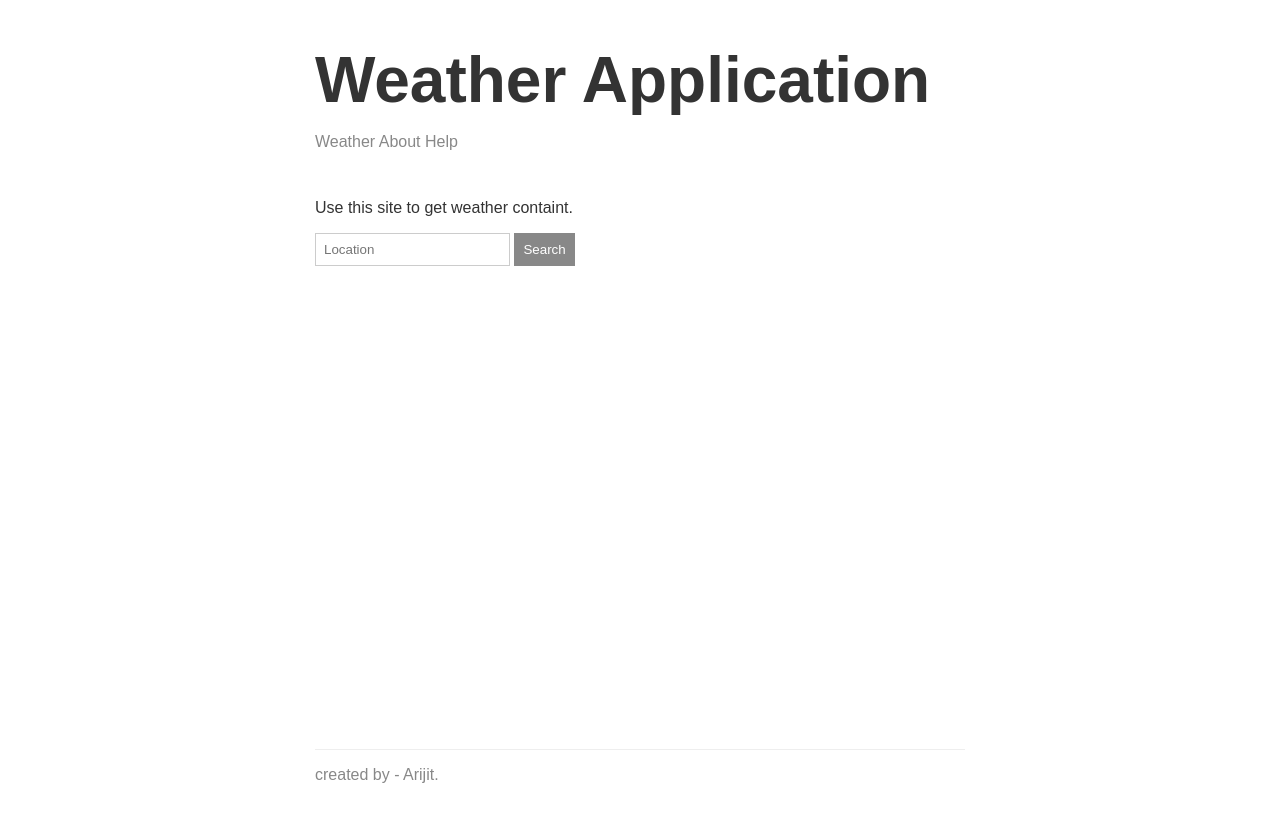
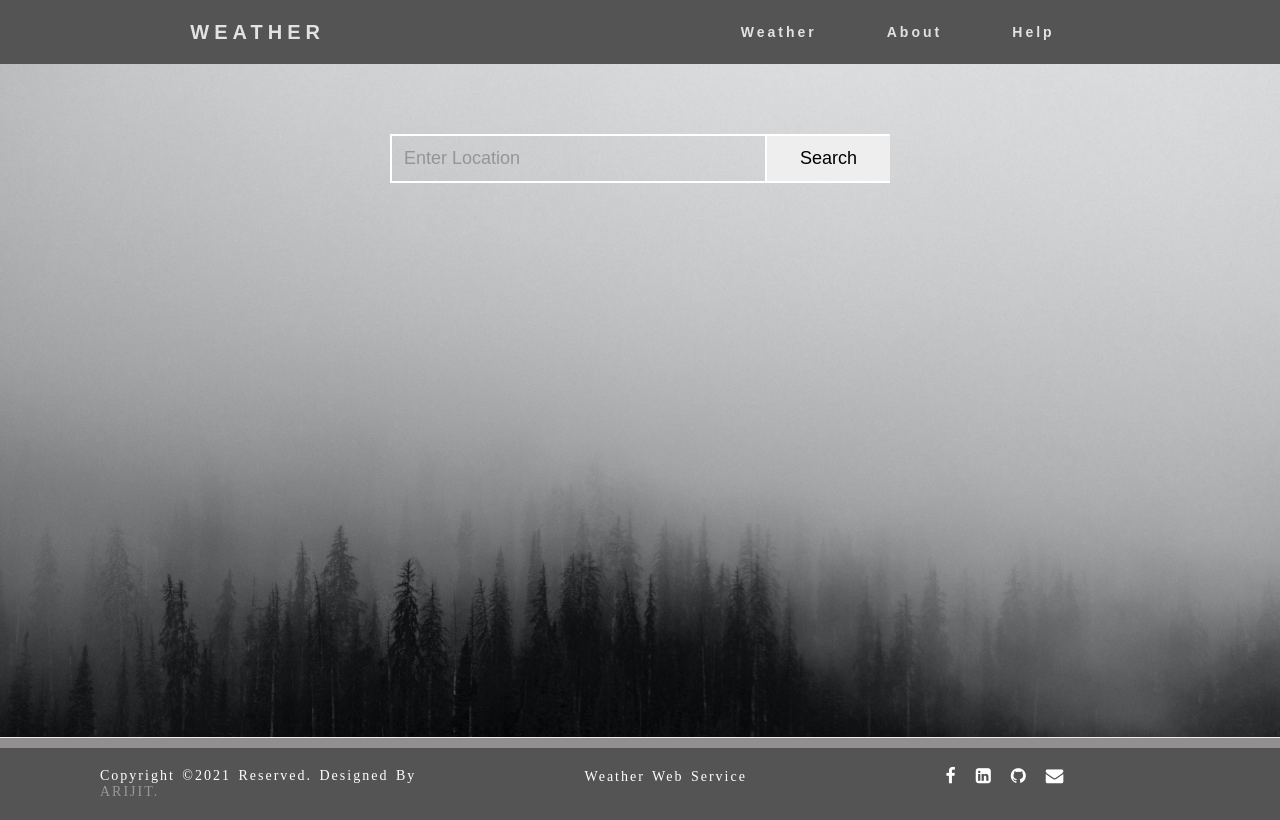
Before and after one commit to iamarijit13/WeatherWebService, a Node server app: page / in a window 1280 px wide. Before the commit the page ends 783 px from the top, so only its background shows below. Run offline with Node 20, Linux system fonts and the light colour scheme.

Commit message:
UI has been reimagined for Index page.

```diff
--- /dev/null
+++ b/public/css/footer.css
@@ -0,0 +1,68 @@
+*{
+    margin: 0;
+    padding: 0;
+    box-sizing: border-box;
+}
+
+footer{
+    position: absolute;
+    bottom: 0;
+    left: 0;
+    right: 0;
+    background: rgb(145, 143, 143);
+    height: 63px;
+    width: 100vw;
+    padding-top: 10px;
+    color: #fff;
+}
+
+.socials{
+    list-style: none;
+    display: flex;
+    align-items: center;
+    justify-content: center;
+    margin: 1rem 1rem 1rem 1;
+    float: right;
+    width:65%;
+
+}
+
+.socials li{
+    margin: 0 10px;
+}
+
+.socials a{
+    text-decoration: none;
+    color: #fff;
+}
+
+.socials a i{
+    font-size: 1.1rem;
+    transition: color 0.4s ease;
+}
+
+.socials a:hover i{
+    color: orange;
+}
+
+.footerButtom{
+    background: #545454;
+    width: 100vw;
+    padding: 20px 100px;
+    text-align: left;
+
+}
+
+.footerButtom p{
+    font-size: 14px;
+    word-spacing: 2px;
+    letter-spacing: 2px;
+    text-transform: capitalize;
+    width:50%;
+}
+
+.footerButtom span{
+    text-transform: uppercase;
+    opacity: 0.4;
+    font-weight: 200 ;
+}
--- /dev/null
+++ b/public/css/header.css
@@ -0,0 +1,109 @@
+*{
+    margin: 0px;
+    padding: 0px;
+    box-sizing: border-box;
+}
+
+nav{
+    display: flex;
+    justify-content: space-around;
+    align-items: center;
+    min-height: 8vh;
+    font-family: 'Zilla Slab', sans-serif;
+    background-color: #545454;
+}
+
+.logo a{
+    color: rgb(226, 226, 226);
+    text-transform: uppercase;
+    letter-spacing: 5px;
+    font-size: 20px;
+    text-decoration: none;
+}
+
+.navLinks{
+    display: flex;
+    background-color: none;
+    justify-content: space-around;
+    width: 30%;
+}
+
+.navLinks li{
+    list-style: none;
+}
+.navLinks a{
+    color: rgb(226, 226, 226);
+    text-decoration: none;
+    letter-spacing: 3px;
+    font-weight: bold;
+    font-size: 14px;
+}
+
+.burger{
+    display: none;
+    cursor: pointer;
+}
+
+.burger div{
+    width: 25px;
+    height: 3px;
+    background-color: rgb(226, 226, 226);
+    margin: 5px;
+    transition: all 0.3s ease;
+}
+
+@media screen and (max-width: 1024px){
+    .navLinks{
+        width: 60%;
+    }
+}
+
+@media screen and (max-width: 768px){
+    body{
+        overflow-x: hidden;
+    }
+    .navLinks{
+        position: absolute;
+        right: 0px;
+        height: 92vh;
+        top: 8vh;
+        background-color: #545454;
+        display: flex;
+        flex-direction: column;
+        align-items: center;
+        width: 50%;
+        transform: translateX(100%);
+        transition: transform 0.5s ease-in;
+    }
+    .navLinks li{
+        opacity: 0;
+    }
+    .burger{
+        display: block;
+    }
+}
+
+.nav-active{
+    transform: translateX(0);
+}
+
+@keyframes navLinkFade{
+    from{
+        opacity: 0;
+        transform: translateX(50px);
+    }
+    to{
+        opacity: 1;
+        transform: translateX(0px);
+    }
+}
+
+.toggle .line1{
+    transform: rotate(-45deg) translate(-5px, 6px);
+}
+.toggle .line2{
+    opacity: 0;
+}
+.toggle .line3{
+    transform: rotate(45deg) translate(-5px, -6px);
+}
--- a/public/css/style.css
+++ b/public/css/style.css
@@ -1,13 +1,10 @@
 body{
-    color: #333333;
-    font-family: arial;
-    max-width: 650px;
-    margin: 0 auto;
-    padding: 0 16px;
-
     display: flex;
     flex-direction: column;
     min-height: 100vh;
+    background-image: url("/image/opaque.jpg");
+    background-position: center;
+    background-size: cover;
 }
 
 .main-containt{
@@ -21,36 +18,86 @@ footer{
     padding: 16px 0;
 }
 
-header{
-    margin-top: 16px;
-    margin-bottom: 48px;
-}
-
-h1{
-    font-size: 64px;
-    margin-bottom: 16px;
-}
-
-header a {
-    color: #888888;
-    margin-right: 16;
-    text-decoration: none;
-}
-
 .portrait{
     width: 250px;
 
 }
+/* ............................... */
 
-input{
-    border: 1px solid #cccccc;
-    padding: 8px;
+*{
+    margin: 0px;
+    padding: 0px;
+    box-sizing: border-box;
 }
 
-button{
-    cursor: pointer;
-    border: 1px solid #888888;
-    background: #888888;
+#searchBox{
+    padding: 70px;
+    width: 50%;
+    margin: auto;
+}
+
+
+#searchBox input, button{
+    width: 75%;
+    border: 2px solid white;
+    border-right: 0px;
+    font-size: 18px;
+    padding: 12px;
+    background: transparent;
     color: white;
-    padding: 8px;
 }
+
+#searchBox button{
+    width: 25%;
+    background: #eee;
+    color: black;
+    float: right;
+    border: left;
+    border-right: 2px;
+}
+
+#searchBox button:hover{
+    opacity: 0.8;
+    background-color: rgb(34, 34, 34);
+    border-color: rgb(34,34,34);
+    color: whitesmoke;
+}
+
+#searchBox input:hover{
+    opacity: 0.8;
+}
+
+#info{
+    text-align: justify;
+    letter-spacing: 3px;
+    line-height: 2.6;
+    opacity: 0.7;
+    text-shadow: 0.2px 0.2px;
+}
+#message1{
+    text-align: justify;
+    letter-spacing: 3px;
+    padding-left: 590px;
+}
+#info1{
+    padding-left: 170px;
+    float: left;
+    width: 50%;
+}
+#info2{
+    float: right;
+    width: 40%;
+}
+
+
+::placeholder {
+    color: #979494;
+    opacity: 1;
+  }
+
+
+  @media screen and (max-width: 1024px){
+    #searchBox{
+        width: 60%;
+    }
+}
--- /dev/null
+++ b/public/javaScript/header.js
@@ -0,0 +1,24 @@
+const navSlide = ()=>{
+    const burger = document.querySelector('.burger');
+    const nav = document.querySelector('.navLinks');
+    const navLinks = document.querySelectorAll('.navLinks li');
+
+    //Toggle Nav
+    burger.addEventListener('click', ()=>{
+        nav.classList.toggle('nav-active');
+
+        //Animate Links
+        navLinks.forEach((link, index)=>{
+            if(link.style.animation){
+                link.style.animation='';
+            }else{
+                link.style.animation = `navLinkFade 0.5s ease forwards ${index / 7 + 0.5}s`;
+            }
+        })
+
+        //Burger Animation
+        burger.classList.toggle('toggle');
+    })
+}
+
+navSlide();
--- a/templates/partials/footer.hbs
+++ b/templates/partials/footer.hbs
@@ -1,3 +1,28 @@
-<footer>
-    {{name}}
-</footer>
+<html lang="en">
+    <head>
+        <meta charset="UTF-8">
+        <meta name="viewport" content="width=device-width, initial-scale=1.0">
+        <meta http-equiv="X-UA-Comnpatible" containt="ie=edge">
+        <link rel="Stylesheet" href="/css/footer.css">
+        <link rel="preconnect" href="https://fonts.gstatic.com">
+        <link href="https://fonts.googleapis.com/css2?family=Zilla+Slab:wght@300&display=swap" rel="stylesheet">
+        <link rel="stylesheet" href="https://cdnjs.cloudflare.com/ajax/libs/font-awesome/4.7.0/css/font-awesome.min.css">
+        <title>WeatherApp</title>
+    </head>
+
+    <body>
+        <footer>
+            <div class="footerButtom">
+                <ul class="socials">
+                    <p>Weather Web Service</p>
+                    <li><a href="https://www.facebook.com/arijit12x/" target="_blank"><i class="fa fa-facebook"></i></a></li>
+                    <li><a href="https://www.linkedin.com/in/arijit-pramanik-28514616b/" target="_blank"><i class="fa fa-linkedin-square"></i></a></li>
+                    <li><a href="https://github.com/iamarijit13" target="_blank"><i class="fa fa-github"></i></a></li>
+                    <li><a href="mailto:2018pgcaca30@nitjsr.ac.in" target="_blank"><i class="fa fa-envelope"></i></a></li>
+                </ul>
+                <p>copyright &copy;2021 reserved. designed by <span>Arijit.</span></p>
+            </div>
+
+        </footer>
+    </body>
+</html>
--- a/templates/partials/header.hbs
+++ b/templates/partials/header.hbs
@@ -1,8 +1,37 @@
+<html lang="en">
 
-<header>
+    <head>
+        <meta charset="UTF-8">
+        <meta name="viewport" content="width=device-width, initial-scale=1.0">
+        <meta http-equiv="X-UA-Comnpatible" containt="ie=edge">
+        <link rel="Stylesheet" href="/css/header.css">
+        <link rel="preconnect" href="https://fonts.gstatic.com">
+        <link href="https://fonts.googleapis.com/css2?family=Zilla+Slab:wght@300&display=swap" rel="stylesheet">
+        <title>WeatherApp</title>
+    </head>
 
-    <h1>{{title}}</h1>
-    <a href="/"> Weather</a>
-    <a href="/about">About</a>
-    <a href="/help">Help</a>
-</header>
+    <body>
+        <nav>
+            <div class="logo">
+                <h4><a href="/">Weather</a></h4>
+            </div>
+            <ul class="navLinks">
+                <li>
+                    <a href="/">Weather</a>
+                </li>
+                <li>
+                    <a href="/about">About</a>
+                </li>
+                <li>
+                    <a href="/help">Help</a>
+                </li>
+            </ul>
+            <div class="burger">
+                <div class="line1"></div>
+                <div class="line2"></div>
+                <div class="line3"></div>
+            </div>
+        </nav>
+        <script src="/javaScript/header.js"></script>
+    </body>
+</html>
--- a/templates/views/about.hbs
+++ b/templates/views/about.hbs
@@ -12,7 +12,6 @@
             {{>header}}
             <p>This site is all about to get current weather information for any valid location.</p>
         </div>
-
         {{>footer}}
     </body>
 
--- a/templates/views/index.hbs
+++ b/templates/views/index.hbs
@@ -5,26 +5,28 @@
         <title>Weather</title>
         <link rel="icon" href="/image/cloudIcon1.png">
         <link rel="stylesheet" href="/css/style.css">
+        <link href="https://fonts.googleapis.com/css2?family=Zilla+Slab:wght@300&display=swap" rel="stylesheet">
     </head>
 
     <body>
         <div class="main-containt">
             {{>header}}
-
-                <p>Use this site to get weather containt.</p>
-
-                <form>
-                    <input placeholder="Location">
+            <form id="searchBox">
+                <input placeholder="Enter Location">
                 <button>Search</button>
             </form>
-
+            <div id="info">
+                <h3>
                     <p id="message1"></p>
+                    <div id="info1">
                         <p id="message2"></p>
                         <p id="message3"></p>
                         <p id="message4"></p>
                         <p id="message5"></p>
                         <p id="message6"></p>
                         <p id="message7"></p>
+                    </div>
+                    <div id="info2">
                         <p id="message8"></p>
                         <p id="message9"></p>
                         <p id="message10"></p>
@@ -32,11 +34,12 @@
                         <p id="message12"></p>
                         <p id="message13"></p>
                     </div>
-
-
+                </h3>
+            </div>
+        </div>
+        <footer>
             {{>footer}}
+        </footer>
         <script src="/javaScript/app.js"></script>
     </body>
-
-
 </html>
```
Also changed, not shown: public/image/backgroundIndex.jpg (added), public/image/moon.jpg (added), public/image/opaque.jpg (added), 3 other files. Lines whose indentation alone changed are shown as unchanged.
